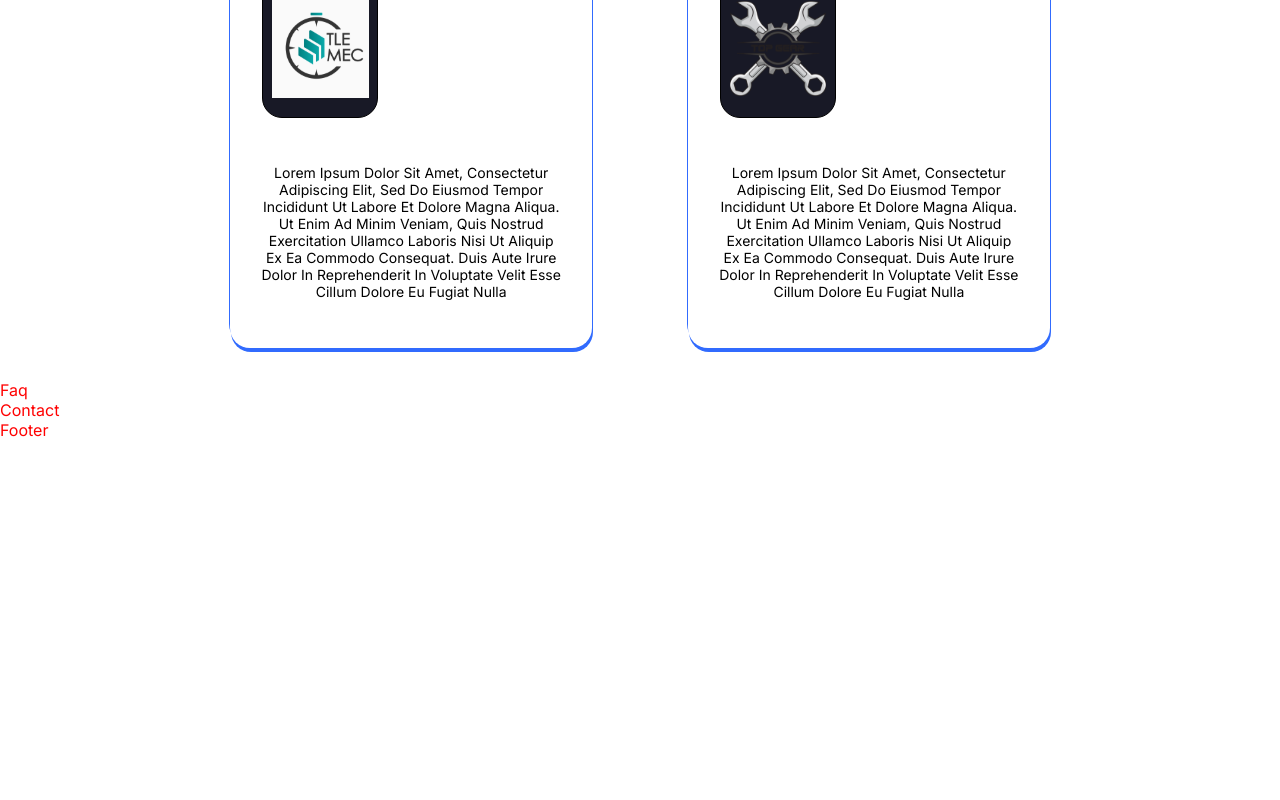
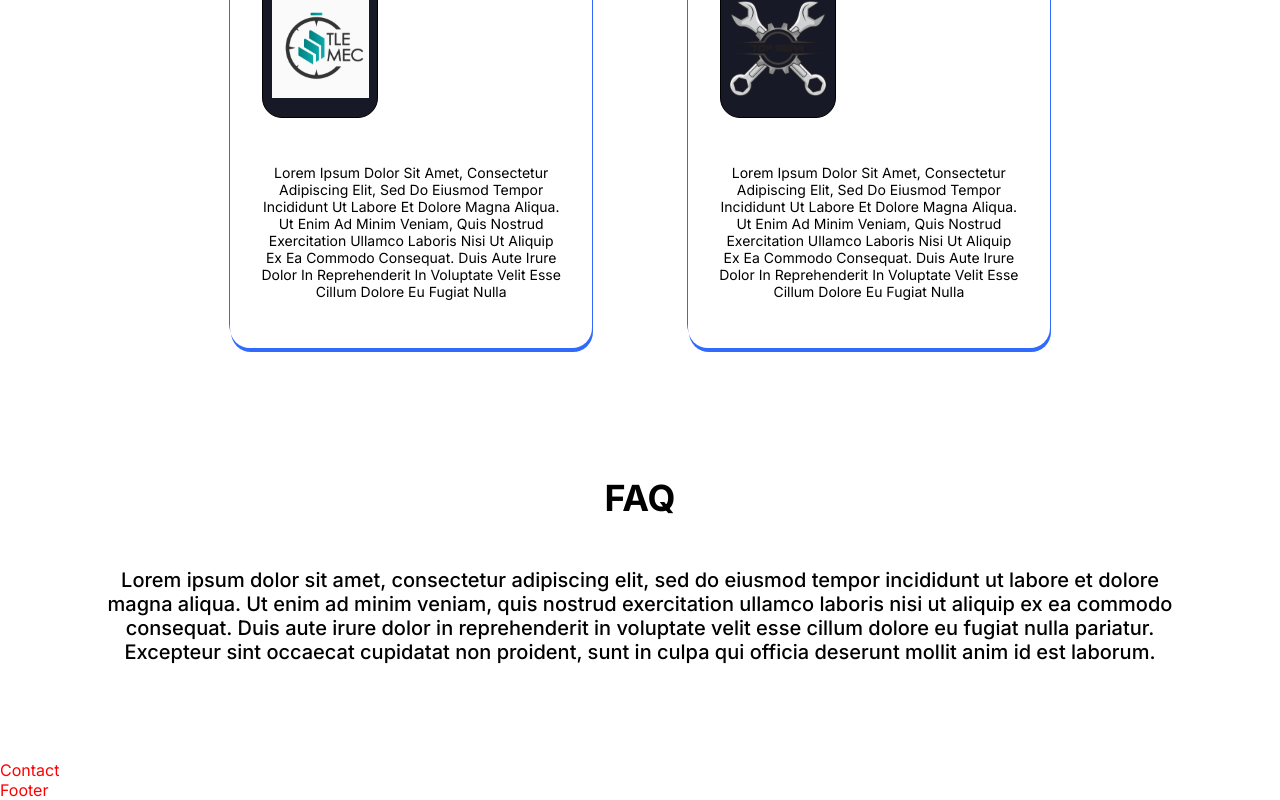
Before and after one commit to IEEEMEC/mec-conf-2.0, a Next.js app: page / in a window 1280 px wide. Shown: the part 6802-7602 px from the top of the page. Before the commit the page ends 7242 px from the top, so only its background shows below. Built offline with nearby package versions, Linux system fonts and the light colour scheme.

Commit message:
FAQ Complete

```diff
--- a/src/components/Faq/Faq.js
+++ b/src/components/Faq/Faq.js
@@ -1,10 +1,20 @@
-import styles from './Faq.module.css'
-function Faq()
-{
-    return(
-        <>
-        <div className={styles.faq}>Faq</div>
-        </>
-    );
+import styles from "./Faq.module.css";
+function Faq() {
+  return (
+    <>
+      <div className={styles.faq_container}>
+        <div className={styles.faq}>FAQ</div>
+        <div className={styles.faq_content}>
+          Lorem ipsum dolor sit amet, consectetur adipiscing elit, sed do
+          eiusmod tempor incididunt ut labore et dolore magna aliqua. Ut enim ad
+          minim veniam, quis nostrud exercitation ullamco laboris nisi ut
+          aliquip ex ea commodo consequat. Duis aute irure dolor in
+          reprehenderit in voluptate velit esse cillum dolore eu fugiat nulla
+          pariatur. Excepteur sint occaecat cupidatat non proident, sunt in
+          culpa qui officia deserunt mollit anim id est laborum.
+        </div>
+      </div>
+    </>
+  );
 }
-export default Faq
+export default Faq;
--- a/src/components/Faq/Faq.module.css
+++ b/src/components/Faq/Faq.module.css
@@ -1,4 +1,21 @@
-.faq
-{
-    color: red;
+.faq_container {
+  display: flex;
+  flex-direction: column;
+  padding: 6rem;
+  justify-content: center;
+  align-items: center;
 }
+.faq {
+  font-weight: 700;
+  font-size: 36px;
+  line-height: 44px;
+  text-align: center;
+}
+.faq_content {
+  padding-top: 3rem;
+  font-weight: 500;
+  font-size: 20px;
+  line-height: 24px;
+  color: #000000;
+  text-align: center;
+}
--- a/src/components/Workshops/Workshops.module.css
+++ b/src/components/Workshops/Workshops.module.css
@@ -68,7 +68,7 @@
   z-index: 1;
 }
 
-@media (max-width:620px) {
+@media (max-width: 620px) {
   .lefttop {
     position: absolute;
     left: 0;
```
Lines whose indentation alone changed are shown as unchanged.
